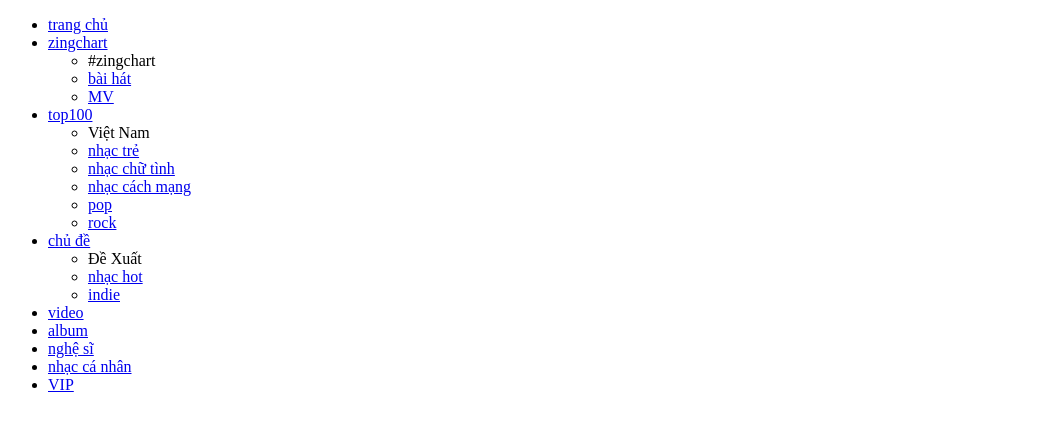
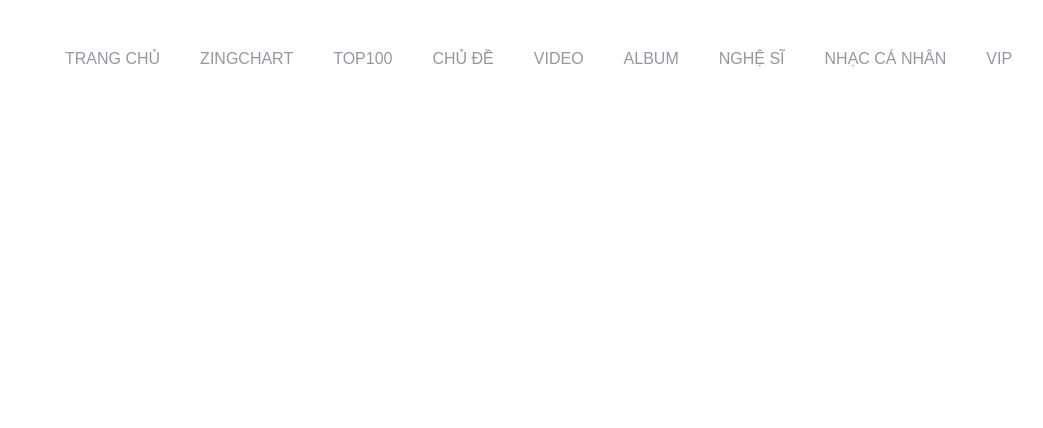
Before and after one commit to Orcki/Orcki.github.io, a plain HTML site: page baitapmp3/index.html in a window 1280 px wide. Shown: the whole page, without its empty margins (0-1043 px from the left). Drawn offline with Linux system fonts and the light colour scheme.

Commit message:
Update index.html

```diff
--- a/baitapmp3/index.html
+++ b/baitapmp3/index.html
@@ -3,7 +3,7 @@
 <head>
 	<title>Bai thuc hanh 4</title>
 	<meta charset="utf-8">
-	<link rel="stylesheet" type="text/css" href="acb.css">
+	<link rel="stylesheet" type="text/css" href="index.css">
 
 </head>
 <body>
```
